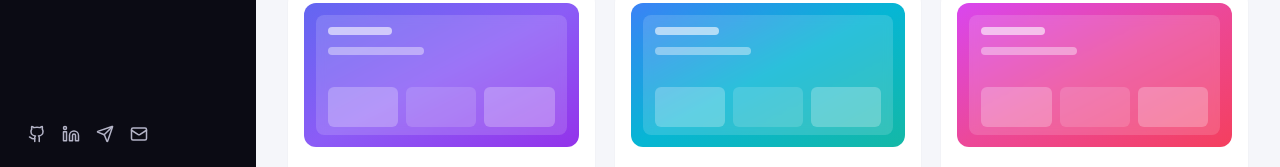
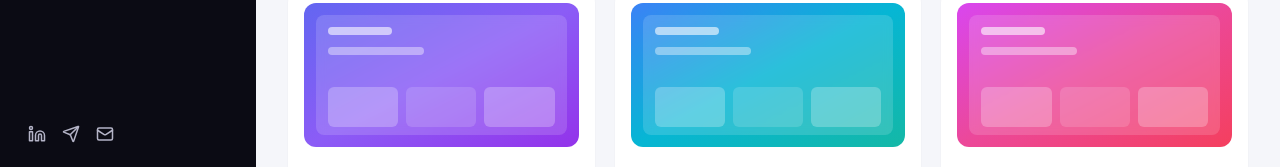
Before and after one commit to mywork2000001-ops/portfolio, a React (Vite) app: page / in a window 1280 px wide. Shown: the part 633-800 px from the top of the page. Built offline with nearby package versions, Linux system fonts and the light colour scheme.

Commit message:
Remove GitHub link from the site
Keep project repos (repetitor, stavka, etc.) fully private with no
public path from the portfolio to browse their source.

```diff
--- a/src/data/portfolio.ts
+++ b/src/data/portfolio.ts
@@ -6,7 +6,6 @@ import {
   Layers,
   FileText,
   Mail,
-  Github,
   Linkedin,
   Send,
   Code2,
@@ -37,7 +36,6 @@ export const navItems: NavItem[] = [
 ]
 
 export const socialLinks = [
-  { label: 'GitHub', href: 'https://github.com/mywork2000001-ops/portfolio', icon: Github },
   { label: 'LinkedIn', href: 'https://linkedin.com/', icon: Linkedin },
   { label: 'Telegram', href: 'https://t.me/', icon: Send },
   { label: 'Email', href: 'mailto:mywork2000001@gmail.com', icon: Mail },
```
